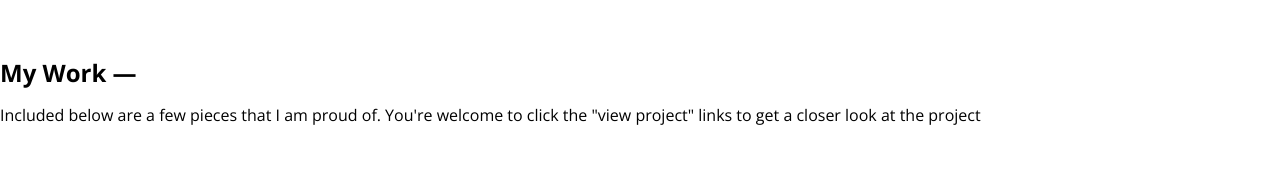
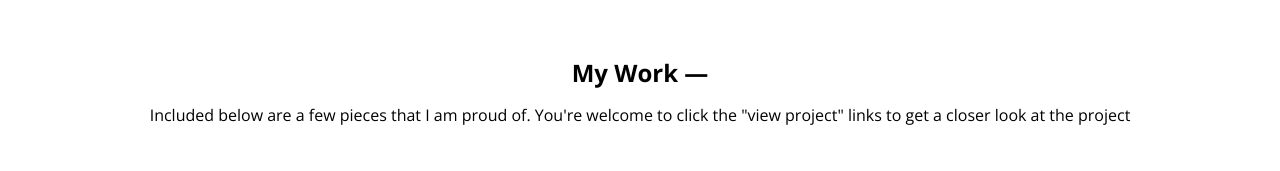
Before and after one commit to Ha-Good/portfolio-page, a plain HTML site: page index.html in a window 1280 px wide. Shown: the part 927-1098 px from the top of the page. Drawn offline with nearby package versions, Linux system fonts and the light colour scheme; grey boxes are pictures that could not be loaded.

Commit message:
Fix html file and add divs

```diff
--- a/css/main.css
+++ b/css/main.css
@@ -103,6 +103,11 @@ a {
   border-radius: 5px;
 }
 
+section .work {
+  text-align: center;
+  padding: 0rem 2rem;
+}
+
 section .projects {
   display: grid;
   margin: 0;
@@ -119,6 +124,10 @@ div > article {
   display: flex;
   flex-direction: column;
   justify-content: flex-start;
+
+}
+
+article .project-image{
 
 }
 
--- a/index.html
+++ b/index.html
@@ -48,10 +48,12 @@
 
 
 
-<section class="work">
+<section>
 
-  <h2> My Work —</h2>
-  <p>Included below are a few pieces that I am proud of. You're welcome to click the "view project" links to get a closer look at the project</p>
+  <div class="work">
+    <h2> My Work —</h2>
+    <p>Included below are a few pieces that I am proud of. You're welcome to click the "view project" links to get a closer look at the project</p>
+  </div>
 
 </section>
 
```
